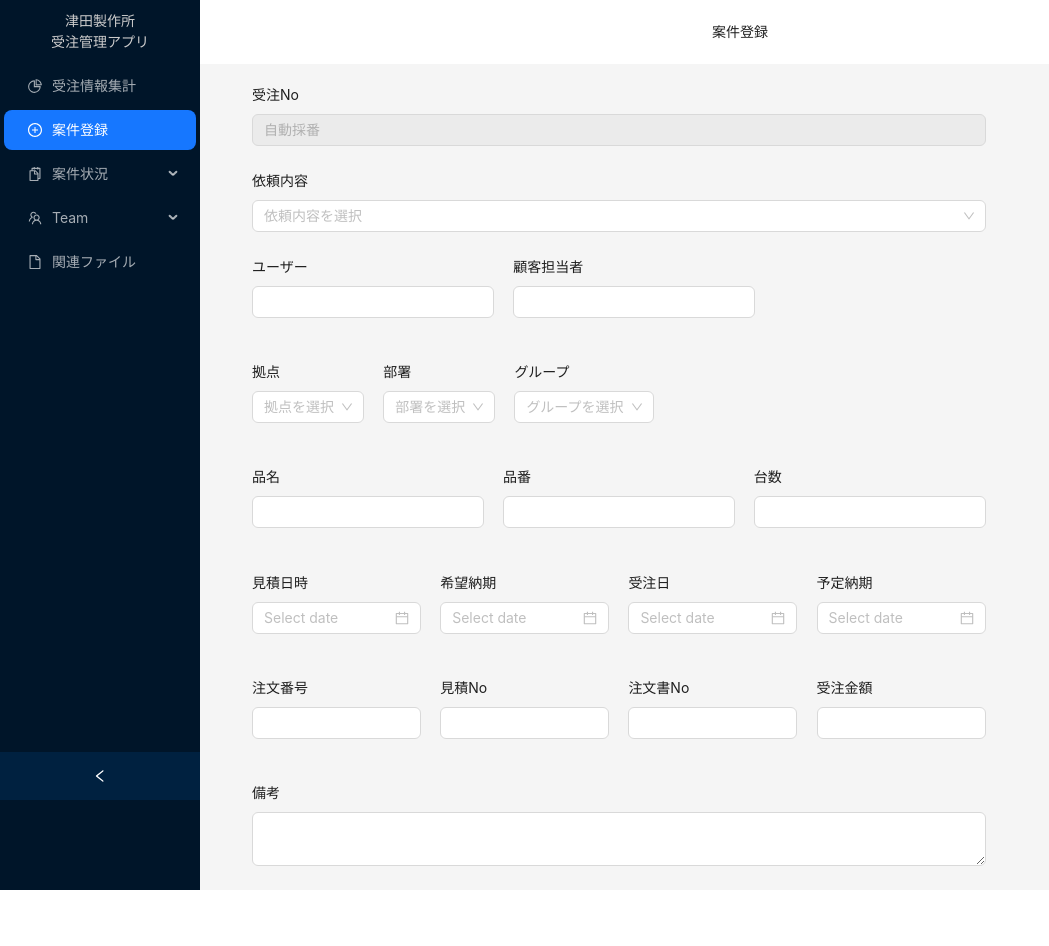
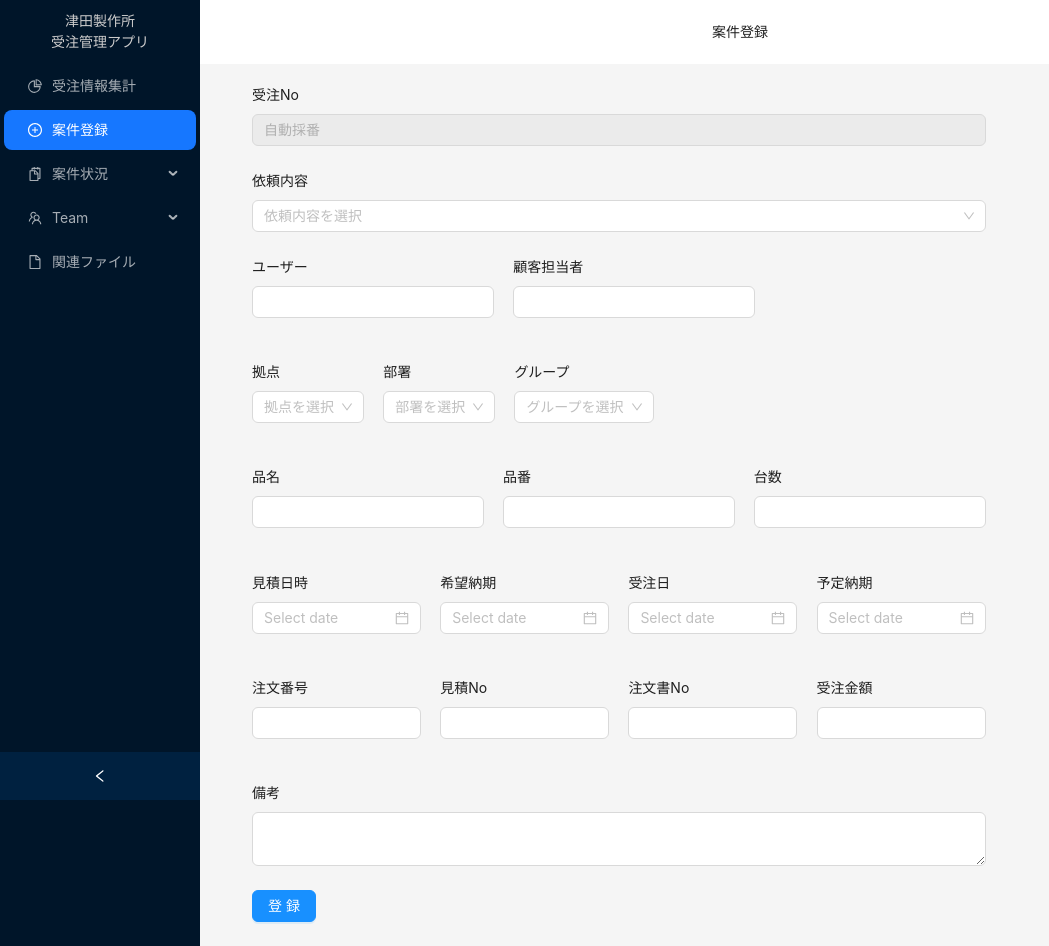
Before and after one commit to k-karasawa/tsuda-order, a Next.js app: page / in a window 1280 px wide. Both pictures are taken after a click on the item "案件登録". Shown: the whole page, without its empty margins (0-1049 px from the left). Before the commit the page ends 890 px from the top, so only its background shows below. Built offline with nearby package versions, Linux system fonts and the light colour scheme.

Commit message:
add-submit

```diff
--- a/features/OrderRegistration/RegistrationForm.tsx
+++ b/features/OrderRegistration/RegistrationForm.tsx
@@ -1,5 +1,5 @@
 import React from 'react';
-import { Form, Input, Select, DatePicker } from 'antd';
+import { Form, Input, Select, DatePicker, Button } from 'antd';
 import styles from './styles/RegistrationForm.module.css';
 
 const { Option } = Select;
@@ -8,25 +8,35 @@ const { TextArea } = Input;
 export const RegistrationForm: React.FC = () => {
   return (
     <Form layout="vertical" className={styles.registrationform}>
+
       <Form.Item label="受注No">
         <Input disabled value="自動採番"/>
       </Form.Item>
 
-				<Form.Item label="依頼内容">
+      <Form.Item
+        label="依頼内容"
+        rules={[{ required: true, message: '依頼内容は必須です' }]}
+      >
         <Select placeholder="依頼内容を選択">
-						<Option value="option1">Option 1</Option>
-						<Option value="option2">Option 2</Option>
-						<Option value="option3">Option 2</Option>
-						<Option value="option4">Option 2</Option>
+          <Option value="option1">修理</Option>
+          <Option value="option2">OH</Option>
+          <Option value="option3">検査</Option>
+          <Option value="option4">販売</Option>
         </Select>
       </Form.Item>
 
       <div className={styles.horizontalContainer}>
-					<Form.Item label="ユーザー">
+        <Form.Item
+          label="ユーザー"
+          rules={[{ required: true, message: 'ユーザーは必須です' }]}
+        >
           <Input />
         </Form.Item>
 
-					<Form.Item label="顧客担当者">
+        <Form.Item
+          label="顧客担当者"
+          rules={[{ required: true, message: '顧客担当者は必須です' }]}
+        >
           <Input />
         </Form.Item>
       </div>
@@ -55,7 +65,10 @@ export const RegistrationForm: React.FC = () => {
       </div>
 
       <div className={styles.horizontalContainer}>
-				<Form.Item label="品名">
+        <Form.Item
+          label="品名"
+          rules={[{ required: true, message: '品名は必須です' }]}
+        >
           <Input />
         </Form.Item>
 
@@ -107,6 +120,16 @@ export const RegistrationForm: React.FC = () => {
       <Form.Item label="備考">
         <TextArea/>
       </Form.Item>
+
+      <Form.Item>
+        <Button
+          type="primary"
+          htmlType="submit"
+          className={styles.submitButton}
+        >
+          登録
+        </Button>
+      </Form.Item>
     </Form>
   );
 };
--- a/features/OrderRegistration/styles/RegistrationForm.module.css
+++ b/features/OrderRegistration/styles/RegistrationForm.module.css
@@ -8,5 +8,15 @@
   display: flex;
   gap: 1.2rem;
   margin-bottom: 1.2rem;
-  width: 100%; /* 追加 */
+  width: 100%;
 }
+
+.submitButton {
+  background-color: #1890ff !important;  /* !important を追加 */
+  border-color: #1890ff !important;
+}
+
+.submitButton:hover {
+  background-color: #40a9ff !important;  /* ホバー時の色 */
+  border-color: #40a9ff !important;
+}
```
Lines whose indentation alone changed are shown as unchanged.
